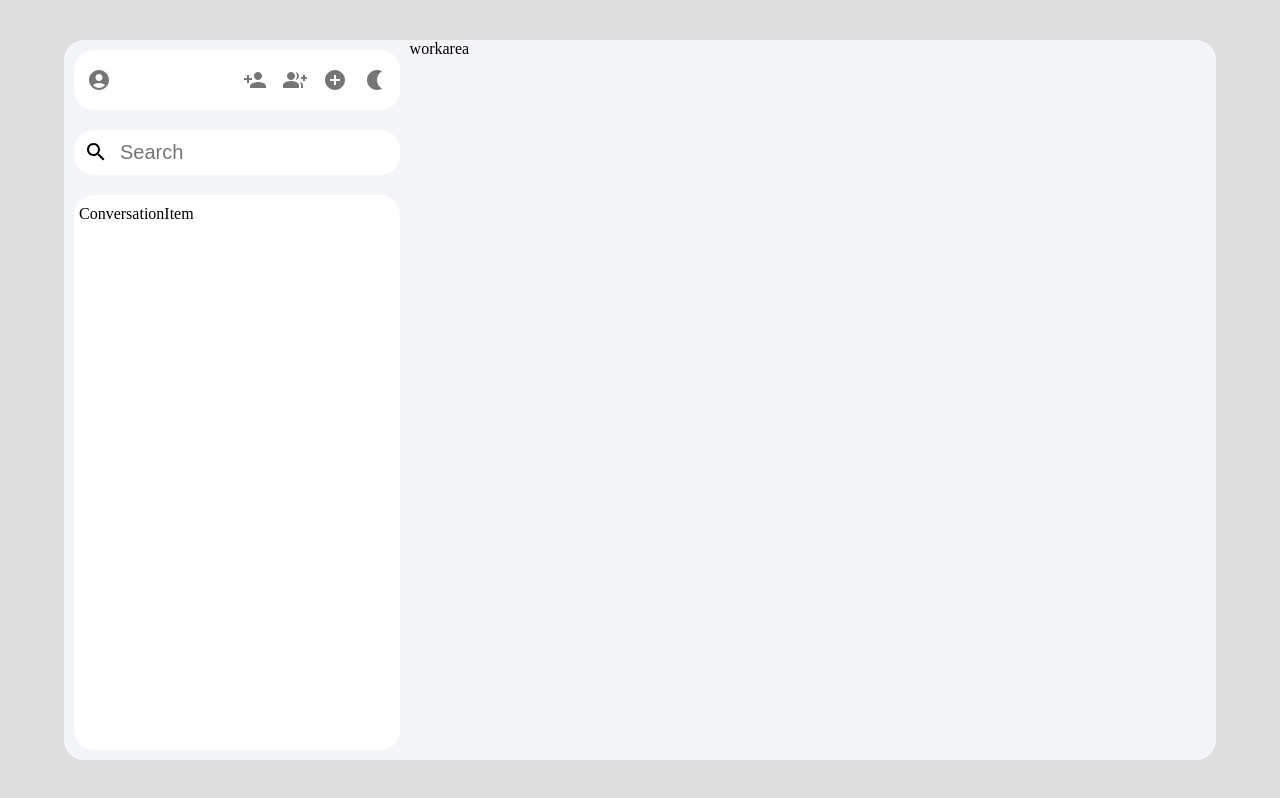
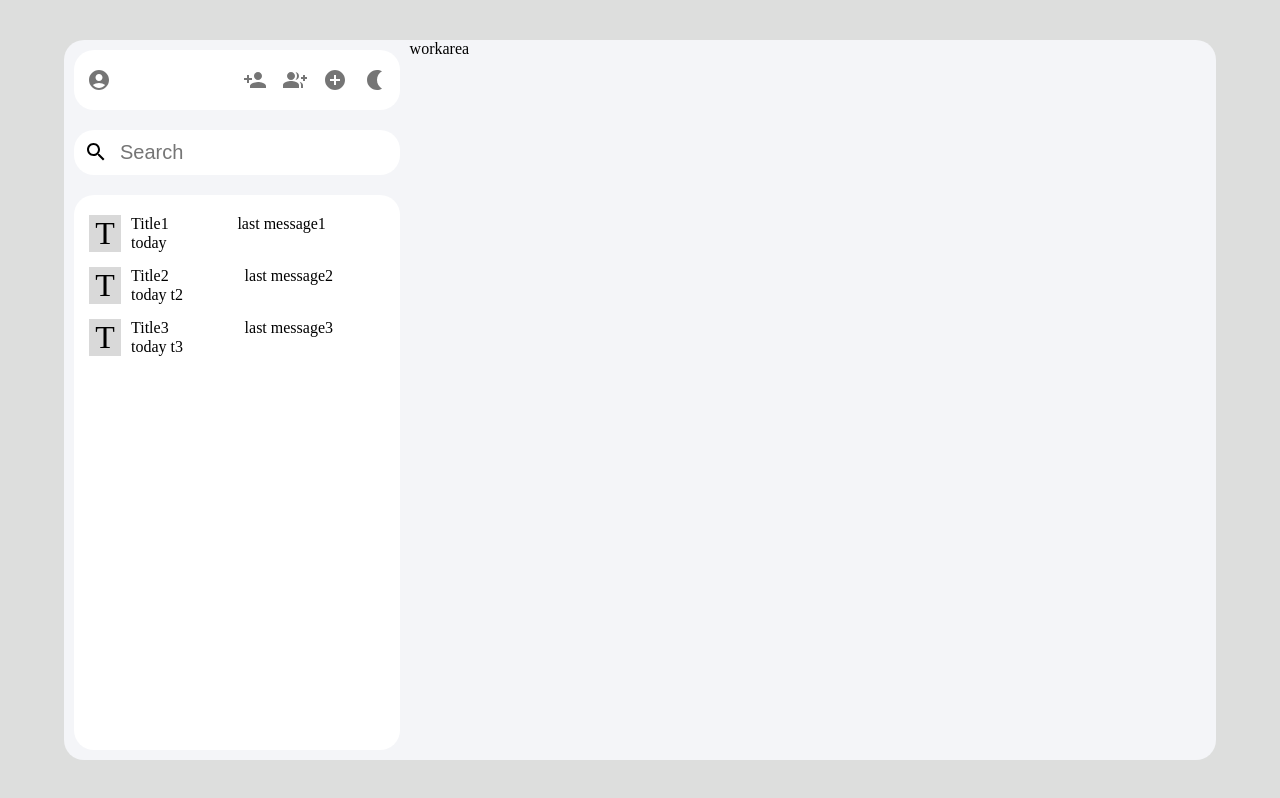
Before and after one commit to ekamsinghahuja/my-app, a React (Create React App) app: page / in a window 1280 px wide. Built offline with nearby package versions, Linux system fonts and the light colour scheme.

Commit message:
side-bar-complete

```diff
--- a/src/components/ConversationItem.jsx
+++ b/src/components/ConversationItem.jsx
@@ -1,9 +1,13 @@
 import React from 'react'
 
-const ConversationItem = () => {
+const ConversationItem = ({props}) => {
   return (
-    <div>
-      ConversationItem
+    <div className='conversation-container'>
+      <p className="con-icon">{props.name[0]}</p>
+      <p className="con-title">{props.name}</p>
+      <p className="con-lastMessage">{props.lastMessage}</p>
+      <p className="con-timeStamp">{props.timeStamp}</p>
+
     </div>
   )
 }
--- a/src/components/Sidebar.jsx
+++ b/src/components/Sidebar.jsx
@@ -1,4 +1,4 @@
-import React from 'react'
+import React, { useState } from 'react'
 import AccountCircleIcon from '@mui/icons-material/AccountCircle';
 import PersonAddIcon from '@mui/icons-material/PersonAdd';
 import GroupAddIcon from '@mui/icons-material/GroupAdd';
@@ -9,6 +9,12 @@ import { IconButton } from '@mui/material';
 import ConversationItem from './ConversationItem';
 
 const Sidebar = () => {
+    const [conversations, setConversation] = useState([
+        {name:"Title1",lastMessage:"last message1",timeStamp:"today"},
+        {name:"Title2",lastMessage:"last message2",timeStamp:"today t2"},
+        {name:"Title3",lastMessage:"last message3",timeStamp:"today t3"}
+    ]);
+
   return (
     <div className='sidebar-container'>
         <div className='sb-header'>
@@ -29,7 +35,10 @@ const Sidebar = () => {
             <input placeholder='Search' className='searchbox'/>
         </div>
         <div className='sb-conversations'>
-            <ConversationItem/>
+            {conversations.map((conversation)=>{
+                return <ConversationItem props ={conversation} />
+            })}
+
         </div>
     </div>
   )
--- a/src/components/myStyle.css
+++ b/src/components/myStyle.css
@@ -48,3 +48,21 @@
     flex: 1;
 
 }
+.conversation-container{
+    display:grid;
+    grid-template-columns: 32px auto auto;
+    grid-template-rows: auto auto;
+    column-gap: 10px;
+    padding: 5px;
+    margin: 5px;
+    border-radius: 20px;
+}
+.con-icon{
+    grid-area: 1/1/3/2;
+    display:flex;
+    justify-content: center;
+    align-items: center;
+
+    background-color: #d9d9d9;
+    font-size: 2rem;
+}
```
